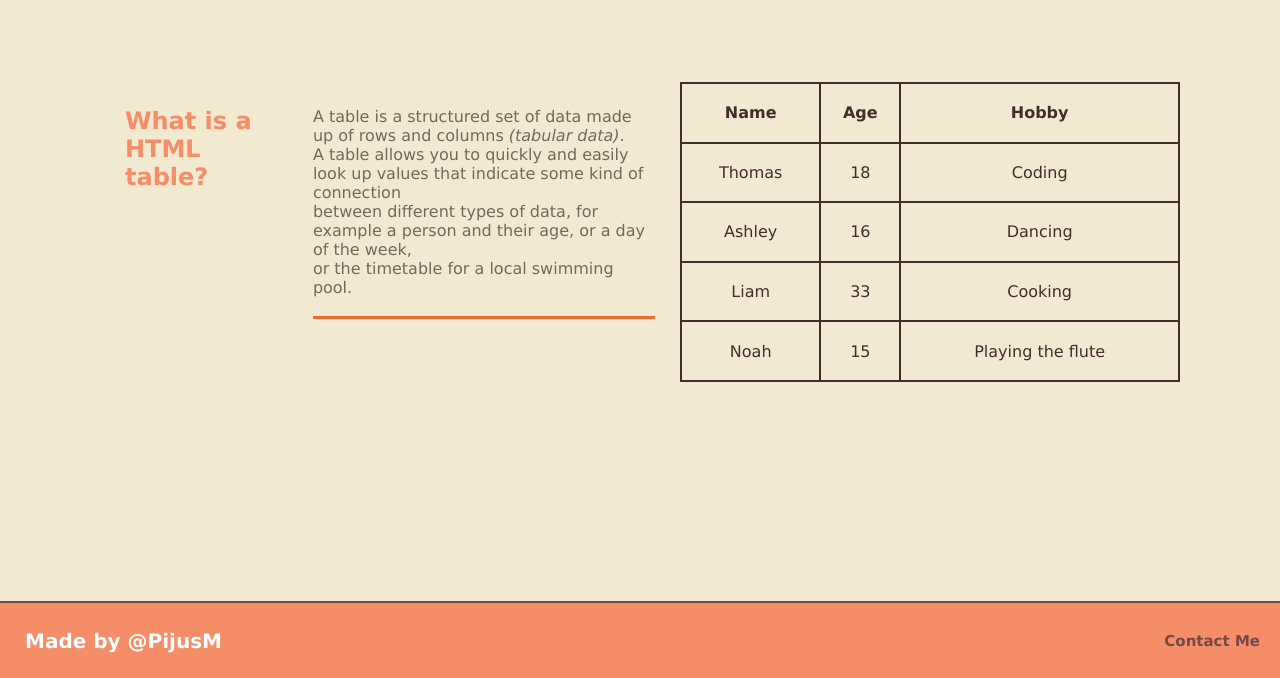
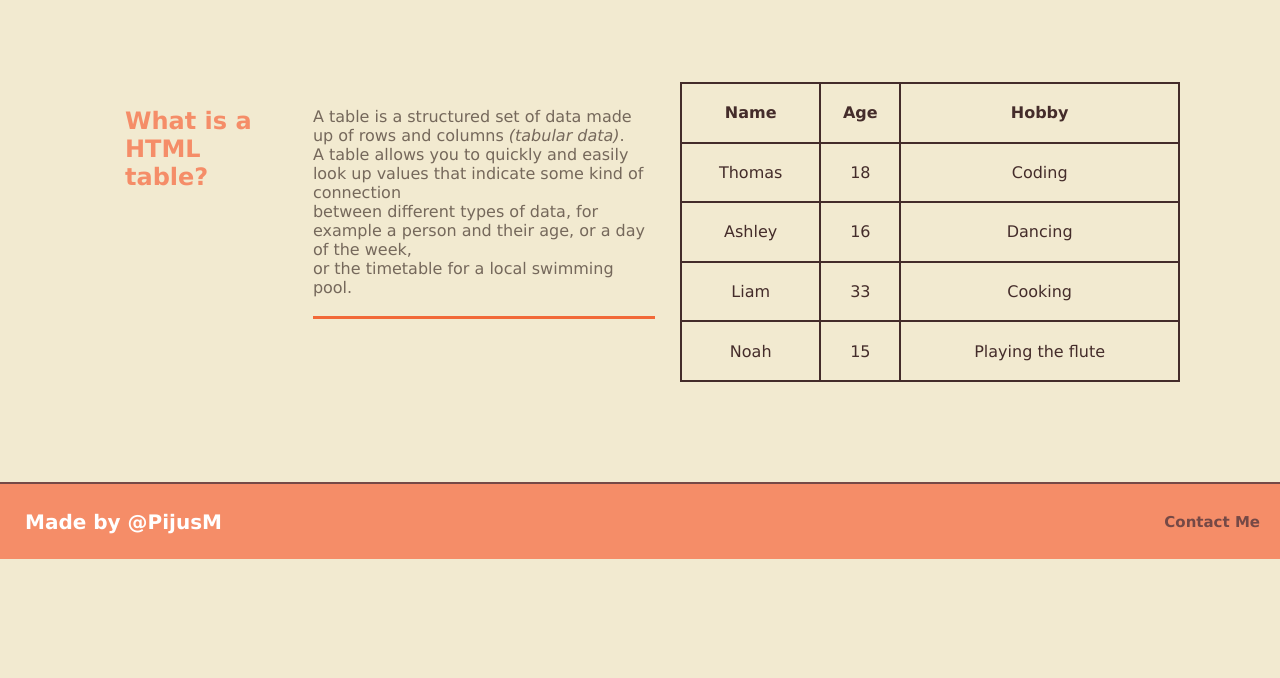
Before and after one commit to PijusM/HTMLtables, a plain HTML site: page index.html in a window 1280 px wide. Shown: the part 122-800 px from the top of the page. Drawn offline with Linux system fonts and the light colour scheme.

Commit message:
footer position fix

```diff
--- a/exampstyle.css
+++ b/exampstyle.css
@@ -92,7 +92,7 @@ th{
 /*footer*/
 footer{
     display: flex;
-    position: fixed;
+    position: sticky;
     width: 100%;
     height: 75px;
     background-color: #F58D68;
--- a/rowstyles.css
+++ b/rowstyles.css
@@ -89,7 +89,7 @@ table,th, td{
 /*footer*/
 footer{
     display: flex;
-    position: fixed;
+    position: sticky;
     width: 100%;
     height: 75px;
     background-color: #F58D68;
--- a/styles.css
+++ b/styles.css
@@ -90,7 +90,7 @@ table{
 /*Footer*/
 footer{
     display: flex;
-    position: fixed;
+    position: sticky;
     width: 100%;
     height: 75px;
     background-color: #F58D68;
```
